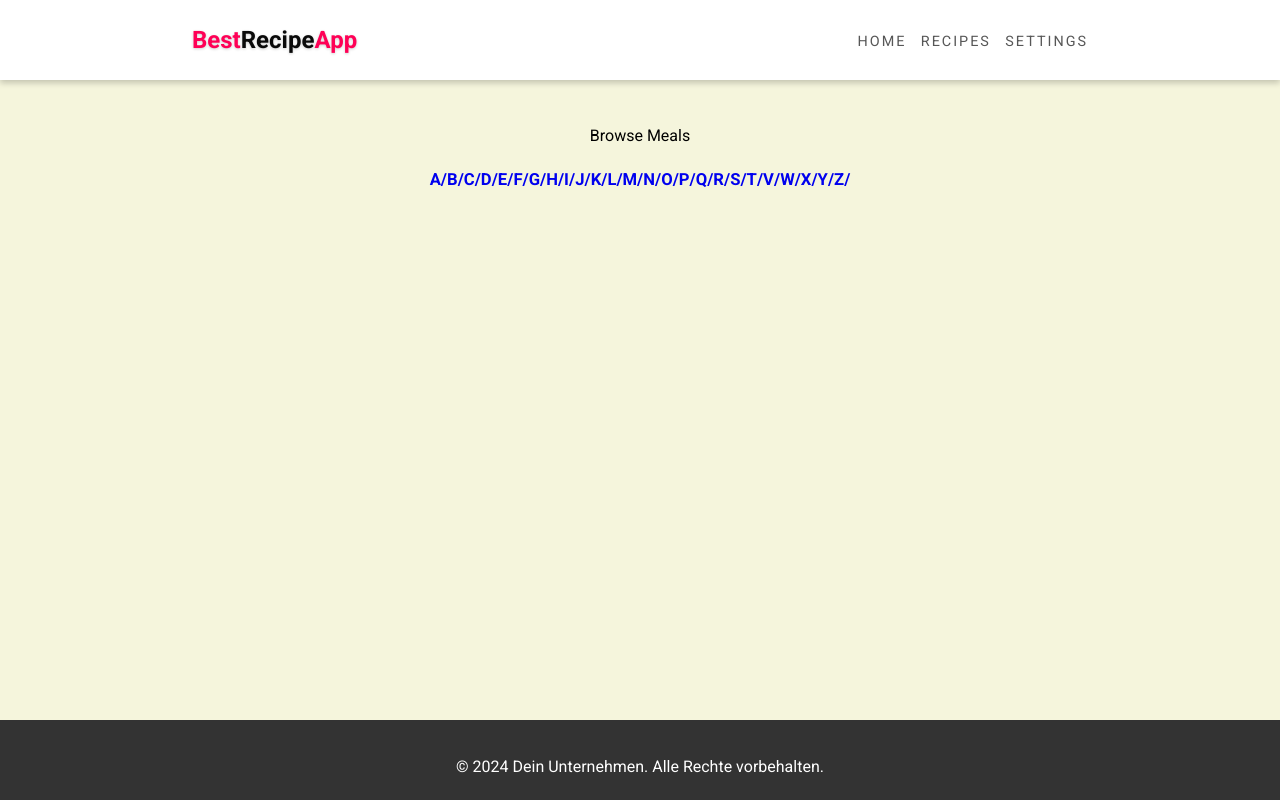
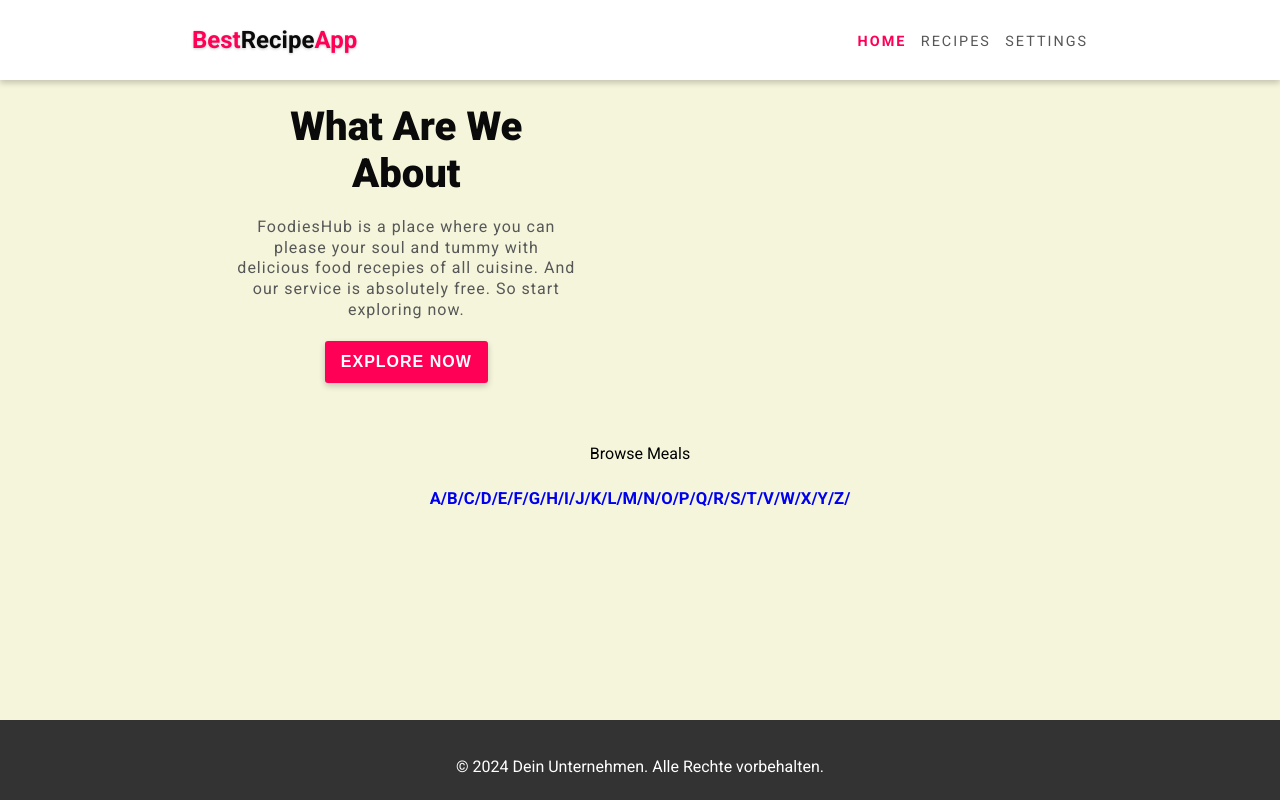
Before and after one commit to SiqiZheng94/siqizheng-RecipeApp, a React (Vite) app in the folder frontend/: page / in a window 1280 px wide. Built offline with nearby package versions, Linux system fonts and the light colour scheme; no server answers.

Commit message:
update FirstLetterMeal Page

```diff
--- a/frontend/src/App.tsx
+++ b/frontend/src/App.tsx
@@ -39,7 +39,7 @@ function App() {
             <main>
                 <div className={"container main"}>
                     <Routes>
-                        <Route path="/home" element={<HomePage/>}/>
+                        <Route path="/" element={<HomePage/>}/>
                         <Route path="/meals" element={<AllMealPage meals={meals}/>}/>
                         <Route path="/category/:category" element={
                             isLoading ? (<p>Loading...</p>):
--- a/frontend/src/components/Navbar.tsx
+++ b/frontend/src/components/Navbar.tsx
@@ -9,7 +9,7 @@ export default function NavBar() {
     const links= [
         {
             name: "Home",
-            path: "/home",
+            path: "/",
             icon: faHome
         },
         {
@@ -27,7 +27,7 @@ export default function NavBar() {
     return (
         <>
             <div className="navbar container">
-                <a href={"#!"} className={"logo"}>Best<span>Recipe</span>App</a>
+                <a href={"/"} className={"logo"}>Best<span>Recipe</span>App</a>
                 <div className={"nav-links"}>
                     <div className={"nav-links"}>
                     </div>
--- a/frontend/src/pages/HomePage.tsx
+++ b/frontend/src/pages/HomePage.tsx
@@ -1,6 +1,5 @@
 import CategoryImage from "../components/CategoryImage.tsx";
 import {useNavigate} from 'react-router-dom';
-import MealsByFirstLetter from "../components/MealsByFirstLetter.tsx";
 
 
 export default function HomePage(){
```
